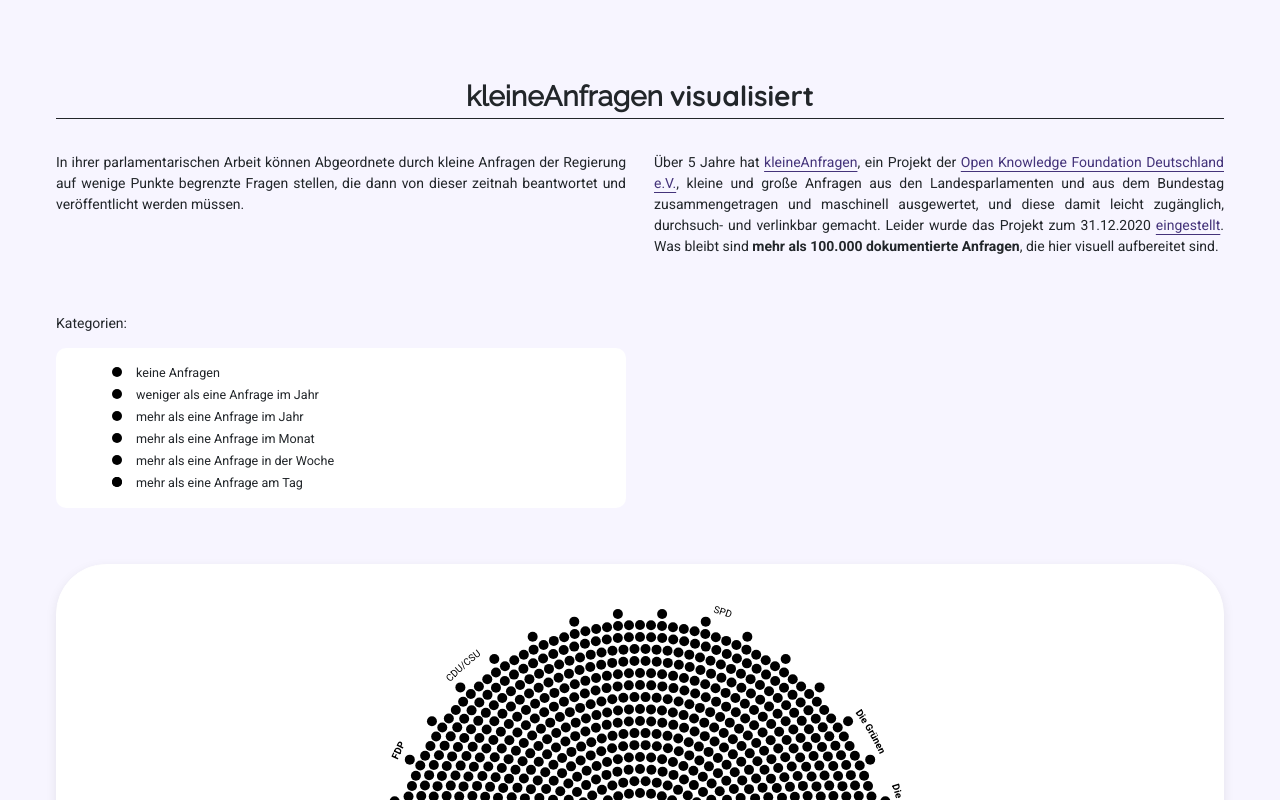
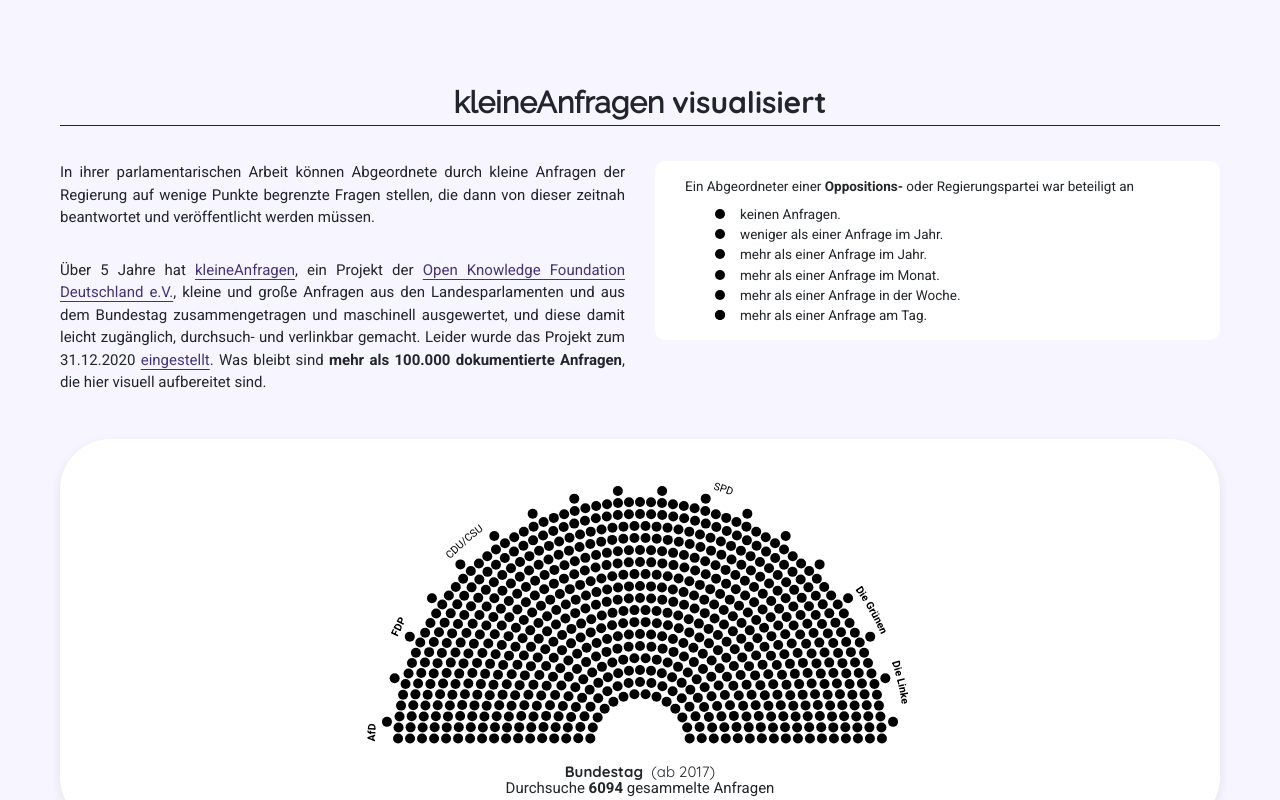
Before and after one commit to sophiamersmann/kleine-anfragen-visualised, a Vue app: page / in a window 1280 px wide. Shown: the top 800 px of the page. Built offline with nearby package versions, Linux system fonts and the light colour scheme.

Commit message:
Update legend

```diff
--- a/src/assets/style/base.scss
+++ b/src/assets/style/base.scss
@@ -8,7 +8,7 @@
   -webkit-font-smoothing: antialiased;
   -moz-osx-font-smoothing: grayscale;
   color: $black;
-  font-size: 14px;
+  font-size: 15px;
 }
 
 *,
--- a/src/components/Root.vue
+++ b/src/components/Root.vue
@@ -9,6 +9,7 @@
           <span class="visualised"> visualisiert</span>
         </h1>
         <div class="text">
+          <div>
             <div class="p">
               In ihrer parlamentarischen Arbeit können Abgeordnete durch kleine Anfragen
               der Regierung auf wenige Punkte begrenzte Fragen stellen, die dann von dieser
@@ -24,9 +25,11 @@
               Was bleibt sind <b>mehr als 100.000 dokumentierte Anfragen</b>,
               die hier visuell aufbereitet sind.
             </div>
+          </div>
           <div class="p">
-            Kategorien:
             <div class="legend legend-seat-chart">
+              Ein Abgeordneter einer <b>Oppositions-</b> oder Regierungspartei
+              war beteiligt an
               <div
               class="legend-line"
               v-for="(line, i) in legend"
@@ -140,12 +143,12 @@
       tileMap: null,
       popup: null,
       legend: [
-        { chartId: 'legend-line--chart-0', category: '0', label: 'keine Anfragen' },
-        { chartId: 'legend-line--chart-1', category: '<1 per year', label: 'weniger als eine Anfrage im Jahr' },
-        { chartId: 'legend-line--chart-2', category: '>=1 per year', label: 'mehr als eine Anfrage im Jahr' },
-        { chartId: 'legend-line--chart-3', category: '>=1 per month', label: 'mehr als eine Anfrage im Monat' },
-        { chartId: 'legend-line--chart-4', category: '>=1 per week', label: 'mehr als eine Anfrage in der Woche' },
-        { chartId: 'legend-line--chart-5', category: '>=1 per day', label: 'mehr als eine Anfrage am Tag' },
+        { chartId: 'legend-line--chart-0', category: '0', label: 'keinen Anfragen.' },
+        { chartId: 'legend-line--chart-1', category: '<1 per year', label: 'weniger als einer Anfrage im Jahr.' },
+        { chartId: 'legend-line--chart-2', category: '>=1 per year', label: 'mehr als einer Anfrage im Jahr.' },
+        { chartId: 'legend-line--chart-3', category: '>=1 per month', label: 'mehr als einer Anfrage im Monat.' },
+        { chartId: 'legend-line--chart-4', category: '>=1 per week', label: 'mehr als einer Anfrage in der Woche.' },
+        { chartId: 'legend-line--chart-5', category: '>=1 per day', label: 'mehr als einer Anfrage am Tag.' },
       ],
     };
   },
@@ -359,11 +362,16 @@
 
   .legend {
     margin: 0.5 * $spacing 0;
-    padding: 0.5 * $spacing 0.5 * $spacing 0.5 * $spacing 2 * $spacing;
+    padding: 0.5 * $spacing $spacing;
     background-color: white;
     border-radius: $border-radius-weak;
     font-size: 0.9rem;
-    line-height: 1.75;
+    line-height: 1.5;
+    text-align: left;
+
+    @include max-width($bp-xl) {
+      margin: 0;
+    }
 
     @include max-width($bp-sm) {
       padding: 0.5 * $spacing 0.5 * $spacing 0.5 * $spacing $spacing;
@@ -372,6 +380,11 @@
     .legend-line {
       display: flex;
       align-items: baseline;
+      padding-left: $spacing;
+
+      &:first-of-type {
+        margin-top: 0.25 * $spacing;
+      }
     }
 
     .legend-line--chart {
```
Lines whose indentation alone changed are shown as unchanged.
